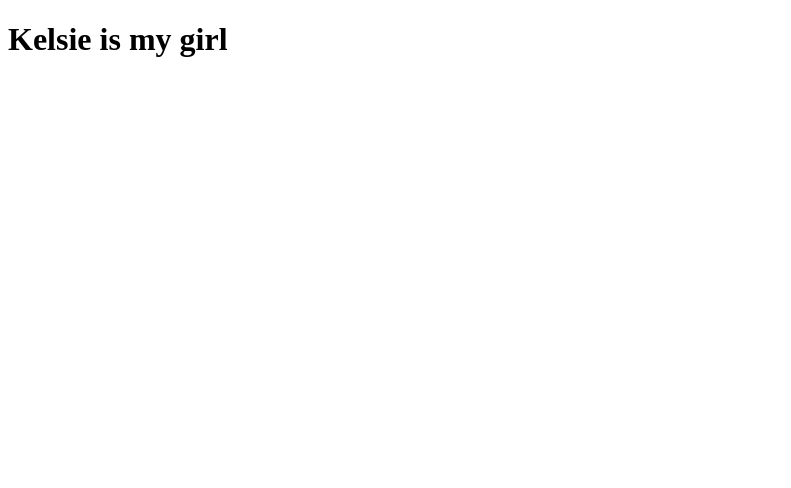
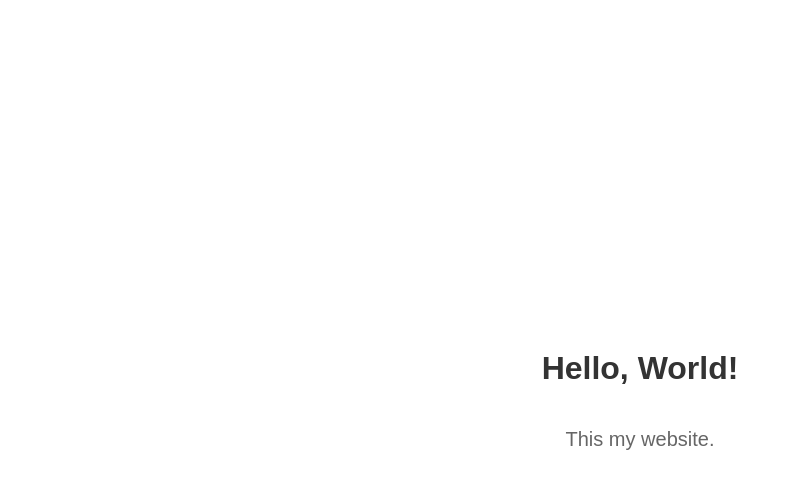
Before and after one commit to robby18171/robbywade.github.io, a plain HTML site: page index.html in a window 1280 px wide. Shown: the whole page, without its empty margins (0-791 px from the left). Drawn offline with Linux system fonts and the light colour scheme.

Commit message:
Centered content vertically and horizontally

```diff
--- a/index.html
+++ b/index.html
@@ -1,9 +1,32 @@
 <!DOCTYPE html>
 <html>
 <head>
-    <title>My First Website</title>
+<style>
+body {
+  display: flex;
+  flex-direction: column;
+  justify-content: center;
+  align-items: center;
+  height: 100vh;
+  margin: 0;
+  font-family: Arial, sans-serif;
+  text-align: center;
+}
+
+h1 {
+  color: #333333;
+}
+
+p {
+  color: #666;
+  font-size: 20px;
+}
+</style>
 </head>
 <body>
-    <h1>Kelsie is my girl</h1>
+
+<h1>Hello, World!</h1>
+<p>This my website.</p>
+
 </body>
 </html>
```
